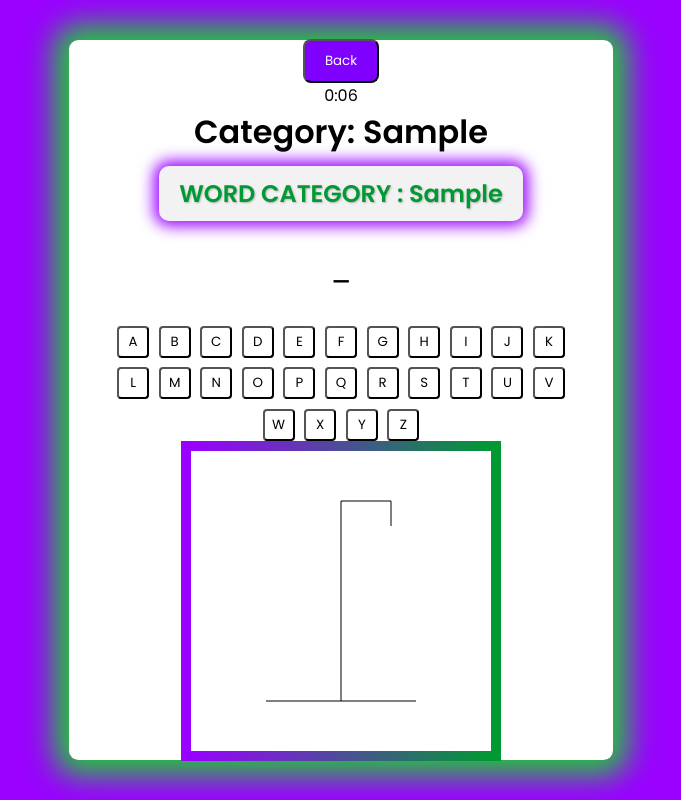
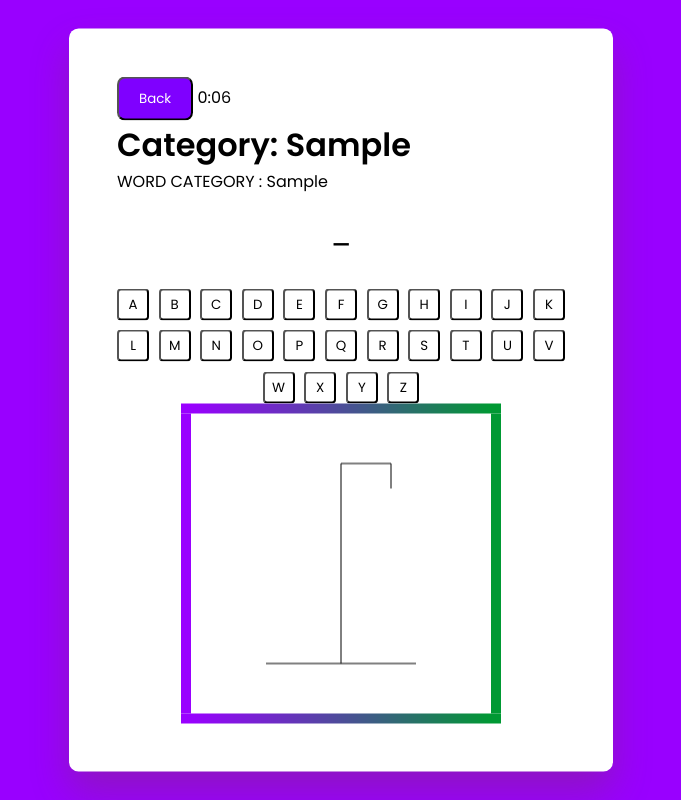
Before and after one commit to Manishv005/AgileWebDevProject35, a Flask app: a page that uses app/templates/display_word.html in a window 1280 px wide. Shown: the whole page, without its empty margins (299-980 px from the left). Run offline with Flask 3, Linux system fonts and the light colour scheme; a user stored in the database is signed in; tables that the repository leaves empty hold one stand-in row (values such as "Sample post").

Commit message:
CSS issue resolve

```diff
--- a/app/static/css/styles_hangman.css
+++ b/app/static/css/styles_hangman.css
@@ -14,38 +14,18 @@ body {
 }
 
 .container {
-  display: flex;  /* Enables flexbox */
-  flex-direction: column;  /* Stacks children vertically */
-  align-items: center;  /* Centers children horizontally in the container */
-  justify-content: center;  /* Centers children vertically in the container */
   font-size: 16px;
   background-color: #ffffff;
   width: 90vw;
   max-width: 34em;
-  height: 90vh;  /* Adjust height as needed */
   position: absolute;
   transform: translate(-50%, -50%);
   top: 50%;
   left: 50%;
   padding: 3em;
   border-radius: 0.6em;
-  box-shadow: 0 0 30px 15px rgba(0, 255, 0, 0.8); /* Brighter and more visible green glow */
+  box-shadow: 0 1.2em 2.4em rgba(111, 85, 0, 0.25);
 }
-
-#category-container {
-  text-align: center;
-  background-color: #f2f2f2;
-  color: #009933;
-  font-size: 24px;
-  font-weight: bold;
-  padding: 10px 20px;
-  margin: 10px 0;  /* Adjust margin as necessary */
-  border-radius: 10px;
-  box-shadow: 0 0 15px 5px #9900ff;  /* Violet glowing border */
-  text-shadow: 1px 1px 2px rgba(0,0,0,0.25);
-  display: inline-block;
-}
-
 #options-container {
   text-align: center;
 }
```
